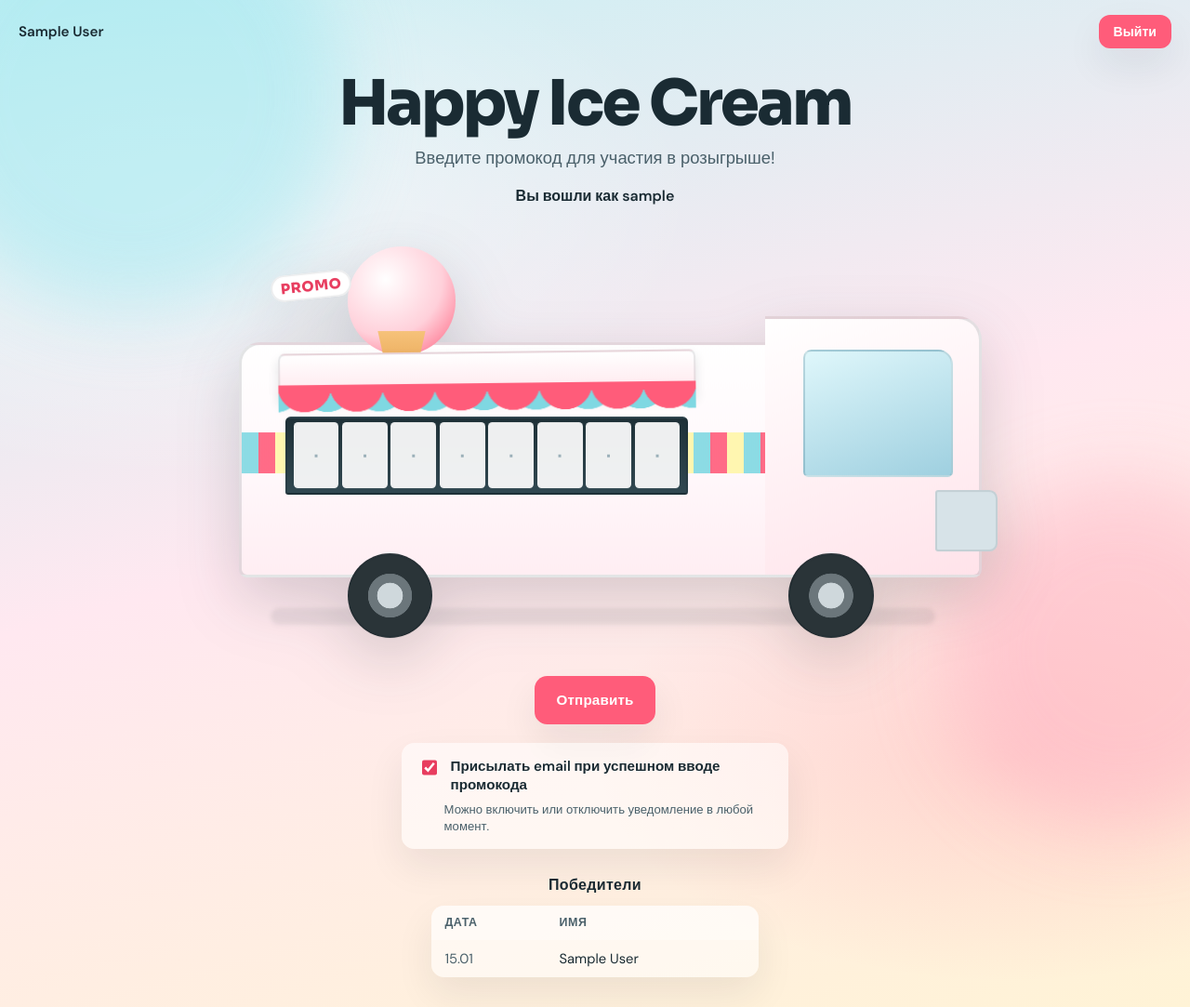
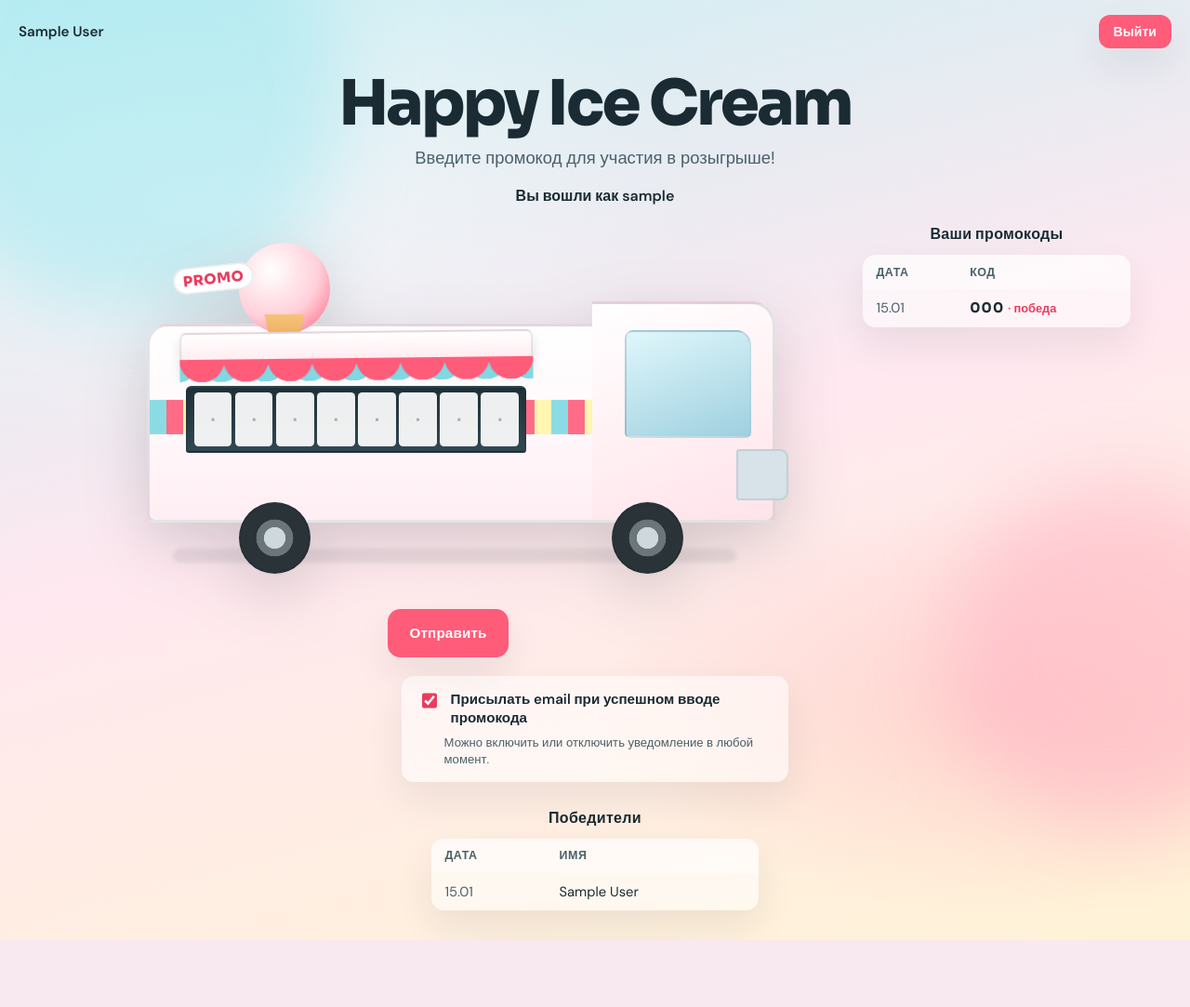
Before and after one commit to RedGradient/HappyIceCream, a Django app: page / in a window 1280 px wide. Shown: the whole page at 93% size. After the commit the page ends 1011 px from the top, so only its background shows below. Run offline with Django 5.2, Linux system fonts and the light colour scheme; a user stored in the database is signed in; tables that the repository leaves empty hold one stand-in row (values such as "Sample post"); parts of the project's set-up code (start-up, migrations or seed data) failed here and were passed over.

Commit message:
feature(account): add user's promocodes table

```diff
--- a/src/promocode/templates/landing.html
+++ b/src/promocode/templates/landing.html
@@ -83,7 +83,7 @@
         }
 
         .hero-inner {
-            width: min(100%, 56rem);
+            width: min(100%, 72rem);
             animation: rise 700ms cubic-bezier(0.22, 1, 0.36, 1) both;
         }
 
@@ -115,6 +115,38 @@
             align-items: center;
             gap: 1.1rem;
             width: 100%;
+        }
+
+        .promo-stage {
+            display: flex;
+            flex-direction: column;
+            align-items: center;
+            gap: 1.1rem;
+            width: 100%;
+        }
+
+        .promo-stage__input {
+            display: flex;
+            flex-direction: column;
+            align-items: center;
+            gap: 1.1rem;
+            width: 100%;
+            min-width: 0;
+        }
+
+        .promo-stage--with-list {
+            display: grid;
+            grid-template-columns: minmax(0, 1fr) minmax(14rem, 18rem);
+            align-items: start;
+            gap: 1.5rem 1.75rem;
+        }
+
+        .promo-stage--with-list .ice-truck {
+            --truck-w: min(100%, 44rem);
+        }
+
+        .promo-stage--with-list .promo-stage__input > button {
+            align-self: center;
         }
 
         /* —— Ice cream truck —— */
@@ -429,7 +461,7 @@
             z-index: 1;
         }
 
-        .promo-form > button {
+        .promo-stage__input > button {
             flex: 0 0 auto;
             height: 3.25rem;
             padding: 0 1.5rem;
@@ -446,12 +478,12 @@
             transition: background 160ms ease, transform 160ms ease;
         }
 
-        .promo-form > button:hover {
+        .promo-stage__input > button:hover {
             background: var(--accent-deep);
             transform: translateY(-1px);
         }
 
-        .promo-form > button:active {
+        .promo-stage__input > button:active {
             transform: translateY(0);
         }
 
@@ -526,12 +558,20 @@
             display: none;
         }
 
+        .my-promos {
+            width: 100%;
+            margin: 0;
+            text-align: left;
+            align-self: stretch;
+        }
+
         .winners {
             width: min(100%, 22rem);
             margin: 1.75rem auto 0;
             text-align: left;
         }
 
+        .my-promos__title,
         .winners__title {
             margin: 0 0 0.75rem;
             font-family: Sora, sans-serif;
@@ -541,22 +581,40 @@
             letter-spacing: 0.02em;
         }
 
+        .my-promos__scroll {
+            max-height: min(22rem, 55vh);
+            overflow: auto;
+            border-radius: 0.85rem;
+            box-shadow: var(--shadow);
+        }
+
+        .my-promos__table,
         .winners__table {
             width: 100%;
             border-collapse: collapse;
             background: rgba(255, 255, 255, 0.55);
             backdrop-filter: blur(8px);
-            box-shadow: var(--shadow);
-            border-radius: 0.85rem;
             overflow: hidden;
         }
 
+        .my-promos__table {
+            border-radius: 0;
+        }
+
+        .winners__table {
+            border-radius: 0.85rem;
+            box-shadow: var(--shadow);
+        }
+
+        .my-promos__table th,
+        .my-promos__table td,
         .winners__table th,
         .winners__table td {
             padding: 0.65rem 0.9rem;
             font-size: 0.92rem;
         }
 
+        .my-promos__table th,
         .winners__table th {
             font-family: Sora, sans-serif;
             font-weight: 700;
@@ -565,8 +623,16 @@
             text-transform: uppercase;
             color: var(--muted);
             background: rgba(255, 255, 255, 0.35);
+            position: sticky;
+            top: 0;
         }
 
+        .winners__table th {
+            position: static;
+        }
+
+        .my-promos__table td:first-child,
+        .my-promos__table th:first-child,
         .winners__table td:first-child,
         .winners__table th:first-child {
             width: 35%;
@@ -574,10 +640,24 @@
             color: var(--muted);
         }
 
+        .my-promos__code {
+            font-family: Sora, sans-serif;
+            font-weight: 700;
+            letter-spacing: 0.08em;
+        }
+
+        .my-promos__won {
+            color: var(--accent-deep);
+            font-size: 0.8rem;
+            font-weight: 700;
+        }
+
+        .my-promos__table tbody tr + tr td,
         .winners__table tbody tr + tr td {
             border-top: 1px solid rgba(26, 43, 51, 0.08);
         }
 
+        .my-promos__empty,
         .winners__empty {
             margin: 0;
             padding: 0.9rem;
@@ -682,6 +762,20 @@
             50% { transform: rotate(-1.2deg); }
         }
 
+        @media (max-width: 860px) {
+            .promo-stage--with-list {
+                grid-template-columns: 1fr;
+            }
+
+            .promo-stage--with-list .ice-truck {
+                --truck-w: min(100%, 52rem);
+            }
+
+            .my-promos__scroll {
+                max-height: 14rem;
+            }
+        }
+
         @media (max-width: 480px) {
             .topbar {
                 flex-wrap: wrap;
@@ -722,6 +816,8 @@
 
             <form class="promo-form" id="promo-form">
                 {% csrf_token %}
+                <div class="promo-stage{% if user.is_authenticated %} promo-stage--with-list{% endif %}">
+                    <div class="promo-stage__input">
                         <div class="ice-truck {% if user.is_authenticated %}is-open{% else %}is-closed{% endif %}" role="group" aria-label="Фургон с полем промокода">
                             <div class="ice-truck__scoop" aria-hidden="true"></div>
                             <div class="ice-truck__sign" aria-hidden="true">PROMO</div>
@@ -768,6 +864,41 @@
 
                         <button type="submit" {% if not user.is_authenticated %}disabled{% endif %}>Отправить</button>
                         <p class="promo-form__message" id="promo-message" role="alert" aria-live="polite"></p>
+                    </div>
+
+                    {% if user.is_authenticated %}
+                        <section class="my-promos" aria-label="Ваши промокоды">
+                            <h2 class="my-promos__title">Ваши промокоды</h2>
+                            {% if user_promocodes %}
+                                <div class="my-promos__scroll">
+                                    <table class="my-promos__table">
+                                        <thead>
+                                            <tr>
+                                                <th scope="col">Дата</th>
+                                                <th scope="col">Код</th>
+                                            </tr>
+                                        </thead>
+                                        <tbody>
+                                            {% for item in user_promocodes %}
+                                                <tr>
+                                                    <td>{{ item.created_at|date:"d.m" }}</td>
+                                                    <td>
+                                                        <span class="my-promos__code">{{ item.code }}</span>
+                                                        {% if item.is_won %}
+                                                            <span class="my-promos__won"> · победа</span>
+                                                        {% endif %}
+                                                    </td>
+                                                </tr>
+                                            {% endfor %}
+                                        </tbody>
+                                    </table>
+                                </div>
+                            {% else %}
+                                <p class="my-promos__empty">Вы ещё не вводили промокоды.</p>
+                            {% endif %}
+                        </section>
+                    {% endif %}
+                </div>
             </form>
 
             {% if user.is_authenticated %}
@@ -926,6 +1057,7 @@
             }
 
             setMessage('Промокод принят', { success: true });
+            window.location.reload();
         });
 
         const notifyCheckbox = document.getElementById('notify-on-promocode');
--- a/src/promocode/urls.py
+++ b/src/promocode/urls.py
@@ -1,8 +1,8 @@
 from django.urls import path
 
-from promocode.views import apply_promocode, landing
+from promocode.views import PromocodeView, landing
 
 urlpatterns = [
     path("", landing, name="landing"),
-    path("promocode", apply_promocode, name="promocode"),
+    path("promocode", PromocodeView.as_view(), name="promocode"),
 ]
--- a/src/promocode/views.py
+++ b/src/promocode/views.py
@@ -1,11 +1,12 @@
 from datetime import datetime, timedelta
+from typing import ClassVar
 
 from django.shortcuts import render
 from django.utils import timezone
 from rest_framework import status
-from rest_framework.decorators import api_view, permission_classes
 from rest_framework.permissions import IsAuthenticated
 from rest_framework.response import Response
+from rest_framework.views import APIView
 
 from promocode.exceptions import PromocodeAlreadyUsed, PromocodeDoesNotExists
 from promocode.serializers import PromoCodeSerializer
@@ -20,44 +21,15 @@ SESSION_COOLDOWN_UNTIL = "promo_cooldown_until"
 def landing(request):
     winner_limit = 15
     winners = WinnerService().winner_landing_list(winner_limit)
+    user_promocodes = []
+    if request.user.is_authenticated:
+        user_promocodes = PromoCodeService().user_promocodes_list(request.user)
 
-    return render(request, "landing.html", {"winners": winners})
-
-
-@api_view(["POST"])
-@permission_classes([IsAuthenticated])
-def apply_promocode(request):
-    if locked_response := _cooldown_response(request):
-        return locked_response
-
-    code_serializer = PromoCodeSerializer(data=request.data)
-    code_serializer.is_valid(raise_exception=True)
-
-    user = request.user
-    if not (user.first_name and user.last_name):
-        return Response(
-            {"detail": "Для отправки промокода необходимо указать фамилию и имя"},
-            status=status.HTTP_400_BAD_REQUEST,
-        )
-
-    try:
-        code = code_serializer.validated_data["code"]
-        PromoCodeService().apply(code, request.user.id)
-    except PromocodeDoesNotExists:
-        _register_failed_attempt(request)
-        return Response(
-            {"detail": "Промокод не найден"},
-            status=status.HTTP_404_NOT_FOUND,
-        )
-    except PromocodeAlreadyUsed:
-        _register_failed_attempt(request)
-        return Response(
-            {"detail": "Промокод уже использован"},
-            status=status.HTTP_409_CONFLICT,
-        )
-
-    _clear_promo_guards(request)
-    return Response({"ok": True})
+    return render(
+        request,
+        "landing.html",
+        {"winners": winners, "user_promocodes": user_promocodes},
+    )
 
 
 def _cooldown_until(request) -> datetime | None:
@@ -106,3 +78,44 @@ def _register_failed_attempt(request):
 def _clear_promo_guards(request):
     request.session.pop(SESSION_FAILED_ATTEMPTS, None)
     request.session.pop(SESSION_COOLDOWN_UNTIL, None)
+
+
+class PromocodeView(APIView):
+    permission_classes: ClassVar[list] = [IsAuthenticated]
+
+    def get(self, request):
+        promos = PromoCodeService().user_promocodes_list(request.user)
+        return Response(promos)
+
+    def post(self, request):
+        if locked_response := _cooldown_response(request):
+            return locked_response
+
+        code_serializer = PromoCodeSerializer(data=request.data)
+        code_serializer.is_valid(raise_exception=True)
+
+        user = request.user
+        if not (user.first_name and user.last_name):
+            return Response(
+                {"detail": "Для отправки промокода необходимо указать фамилию и имя"},
+                status=status.HTTP_400_BAD_REQUEST,
+            )
+
+        try:
+            code = code_serializer.validated_data["code"]
+            PromoCodeService().apply(code, request.user.id)
+        except PromocodeDoesNotExists:
+            _register_failed_attempt(request)
+            return Response(
+                {"detail": "Промокод не найден"},
+                status=status.HTTP_404_NOT_FOUND,
+            )
+        except PromocodeAlreadyUsed:
+            _register_failed_attempt(request)
+            return Response(
+                {"detail": "Промокод уже использован"},
+                status=status.HTTP_409_CONFLICT,
+            )
+
+        _clear_promo_guards(request)
+        return Response({"ok": True})
```
Also changed, not shown: src/promocode/services.py (+17 -0 lines). Lines whose indentation alone changed are shown as unchanged.
